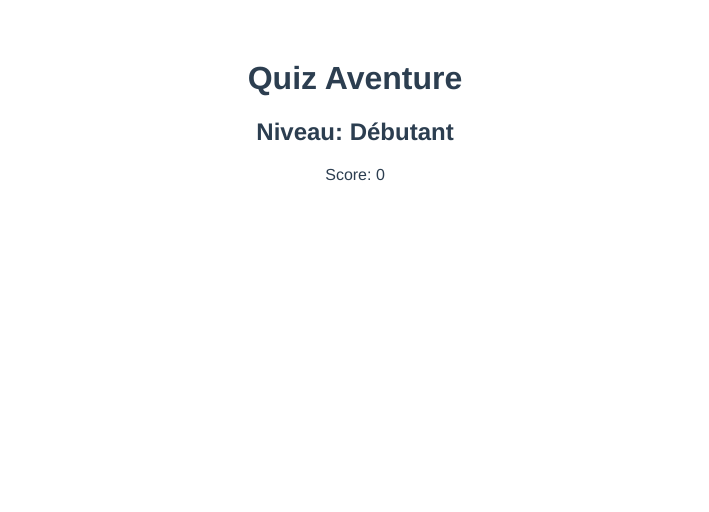
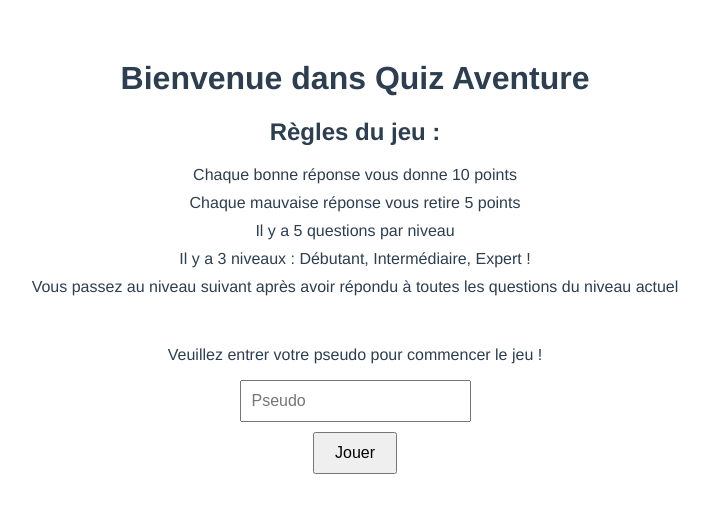
Before and after one commit to ELMcode/quiz-aventure, a Vue app in the folder front/: page / in a window 1280 px wide. Shown: the top 512 px of the page, without its empty margins (285-994 px from the left). Built offline with nearby package versions, Linux system fonts and the light colour scheme; no server answers.

Commit message:
feat (front/src/component): Add PseudoForm.vue to let user enter a pseudo and begin the game

```diff
--- /dev/null
+++ b/front/src/components/PseudoForm.vue
@@ -0,0 +1,66 @@
+<template>
+  <div>
+    <h1>Bienvenue dans Quiz Aventure</h1>
+
+    <h2>Règles du jeu :</h2>
+
+    <ul>
+      <li>Chaque bonne réponse vous donne 10 points</li>
+      <li>Chaque mauvaise réponse vous retire 5 points</li>
+      <li>Il y a 5 questions par niveau</li>
+      <li>Il y a 3 niveaux : Débutant, Intermédiaire, Expert !</li>
+      <li>Vous passez au niveau suivant après avoir répondu à toutes les questions du niveau actuel</li>
+    </ul>
+    <br>
+    <p>Veuillez entrer votre pseudo pour commencer le jeu !</p>
+
+    <form @submit.prevent="submit">
+      <input v-model="pseudo" placeholder="Pseudo" required />
+      <button type="submit">Jouer</button>
+    </form>
+  </div>
+</template>
+
+<script>
+export default {
+  data() {
+    return {
+      pseudo: ''
+    };
+  },
+  methods: {
+    submit() {
+      console.log('Emitting pseudo:', this.pseudo);
+      this.$emit('submit', this.pseudo);
+    }
+  }
+};
+</script>
+
+<style scoped>
+h1 {
+  color: #2c3e50;
+}
+form {
+  display: flex;
+  flex-direction: column;
+  align-items: center;
+}
+input {
+  margin-bottom: 10px;
+  padding: 10px;
+  font-size: 16px;
+}
+button {
+  padding: 10px 20px;
+  font-size: 16px;
+}
+ul {
+  list-style-type: none;
+  padding: 0;
+}
+li {
+  margin-bottom: 10px;
+  font-size: 16px;
+}
+</style>
--- a/front/src/components/Quiz-Home.vue
+++ b/front/src/components/Quiz-Home.vue
@@ -1,5 +1,9 @@
 <template>
   <div>
+    <div v-if="!pseudo">
+      <PseudoForm @submit="setPseudo" />
+    </div>
+    <div v-else>
       <h1>Quiz Aventure</h1>
 
       <h2 v-if="currentLevelName">Niveau: {{ currentLevelName }}</h2>
@@ -9,14 +13,23 @@
         <input v-model="userAnswer" placeholder="Votre réponse" />
         <button @click="checkAnswer">Valider</button>
       </div>
-    <p>Score: {{ score }}</p>
+      <p>Pseudo: {{ pseudo }} | Score: {{ score }}</p>
+      <button @click="resetQuiz">Recommencer</button>
+      <button @click="changePlayer">Changer de joueur</button>
+    </div>
   </div>
 </template>
 
 <script>
+import PseudoForm from './PseudoForm.vue';
+
 export default {
+  components: {
+    PseudoForm
+  },
   data() {
     return {
+      pseudo: '',
       score: 0,
       questions: [],
       levels: ["Débutant", "Intermédiaire", "Expert"],
@@ -34,6 +47,10 @@ export default {
     }
   },
   methods: {
+    setPseudo(pseudo) {
+      this.pseudo = pseudo;
+      this.saveProgress(); // Save pseudo to local storage
+    },
     fetchQuestions() {
       fetch('http://localhost:8081/questions')
           .then(response => response.json())
@@ -84,15 +101,22 @@ export default {
             console.error('Error resetting score:', error);
           });
     },
+    changePlayer() {
+      this.pseudo = '';
+      this.resetQuiz();
+      localStorage.removeItem('quizPseudo');
+    },
     saveProgress() {
       localStorage.setItem('quizCurrentLevel', this.currentLevel);
       localStorage.setItem('quizCurrentQuestionIndex', this.currentQuestionIndex);
       localStorage.setItem('quizScore', this.score);
+      localStorage.setItem('quizPseudo', this.pseudo);
     },
     restoreProgress() {
       const savedLevel = localStorage.getItem('quizCurrentLevel');
       const savedQuestionIndex = localStorage.getItem('quizCurrentQuestionIndex');
       const savedScore = localStorage.getItem('quizScore');
+      const savedPseudo = localStorage.getItem('quizPseudo');
 
       if (savedLevel !== null) {
         this.currentLevel = parseInt(savedLevel, 10);
@@ -102,6 +126,9 @@ export default {
       }
       if (savedScore !== null) {
         this.score = parseInt(savedScore, 10);
+      }
+      if (savedPseudo !== null) {
+        this.pseudo = savedPseudo;
       }
     }
   },
@@ -115,4 +142,7 @@ export default {
 h1 {
   color: #2c3e50;
 }
+button {
+  margin: 10px;
+}
 </style>
```
Lines whose indentation alone changed are shown as unchanged.
